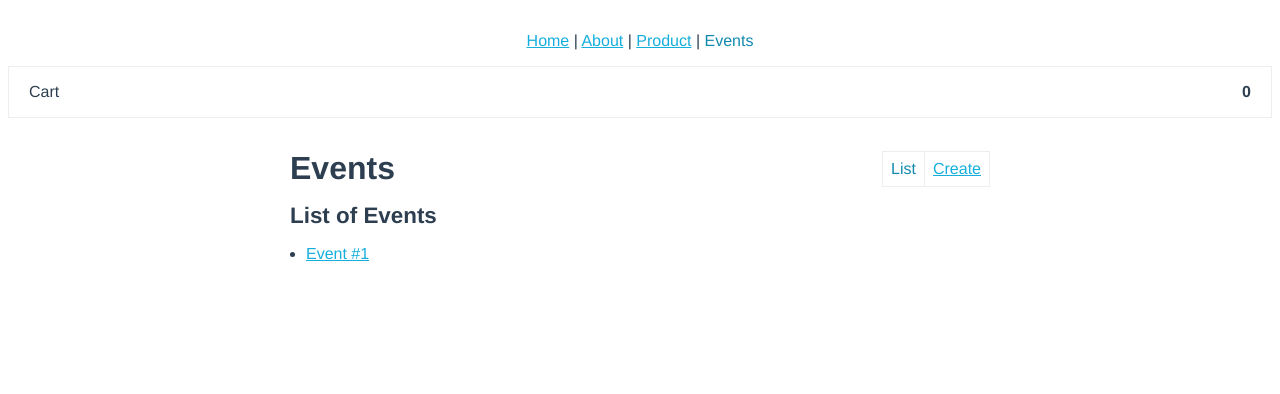
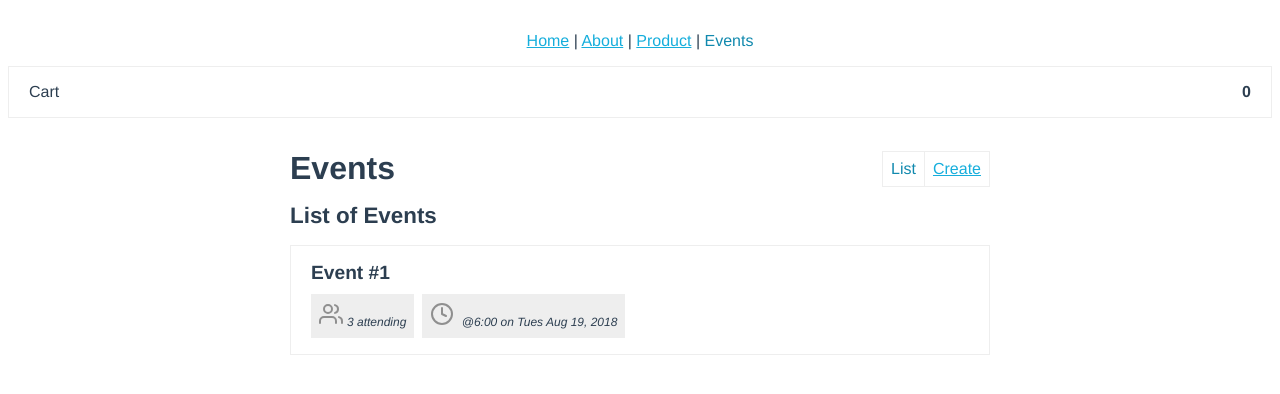
Before and after one commit to Igor-Maf/vue-mastery-socks, a Vue app: page /events/list in a window 1280 px wide. Shown: the top 394 px of the page. Built offline with nearby package versions, Linux system fonts and the light colour scheme.

Commit message:
Icon and EventCard components;

```diff
--- a/src/App.js
+++ b/src/App.js
@@ -12,13 +12,10 @@ export default {
         addToCart() {
             this.cart += 1;
 
-            for (let i = 0; i < 10; i++) {
-                EventBus.$emit('add-notification', {
-                    title: `Title ${i}`,
-                    text: `Test text ${i}`,
-                    type: i % 2 ? 'success' : 'error'
-                })
-            }
+            EventBus.$emit('add-notification', {
+                text: 'Product successfully added to Cart',
+                type: 'success'
+            })
         }
     },
     watch: {
--- a/src/App.vue
+++ b/src/App.vue
@@ -14,7 +14,7 @@
 
     <router-view @add-to-cart="addToCart" />
 
-    <Notifications></Notifications>
+    <Notifications />
   </div>
 </template>
 
--- /dev/null
+++ b/src/components/Icon.vue
@@ -0,0 +1,44 @@
+<template>
+    <div class="icon-wrapper">
+        <svg class="icon" :width="width" :height="height">
+            <use v-bind="{'xlink:href': require(`@/assets/icons-sprite.svg`) + '#' + name}" />
+        </svg>
+    </div>
+</template>
+
+<style lang="scss" scoped>
+    .icon-wrapper {
+        display: inline-flex;
+        align-items: center;
+        color: rgba(0, 0, 0, .4);
+        font: {
+            size: 1em;
+            weight: 600;
+        }
+    }
+
+    .icon {
+        stroke: currentColor;
+        stroke-width: 2;
+        stroke-linecap: round;
+        stroke-linejoin: round;
+        fill: none;
+        margin-right: 4px;
+    }
+</style>
+
+<script>
+    export default {
+        props: {
+            name: String,
+            width: {
+                type: [Number, String],
+                default: 24
+            },
+            height: {
+                type: [Number, String],
+                default: 24
+            }
+        }
+    }
+</script>
--- a/src/router.js
+++ b/src/router.js
@@ -18,7 +18,8 @@ export default new Router({
     },
     {
       path: '/home',
-      component: Home
+      component: Home,
+      // alias: '/index'
     },
     {
       path: '/about',
--- a/src/scss/_helpers.scss
+++ b/src/scss/_helpers.scss
@@ -1,6 +1,11 @@
 .h-list-unstyled {
   list-style-type: none;
   padding-left: 0;
+}
+
+.h-link-unstyled {
+  color: inherit;
+  text-decoration: none;
 }
 
 .h-text-center {
--- a/src/scss/components/_badge.scss
+++ b/src/scss/components/_badge.scss
@@ -1,9 +1,15 @@
 .badge {
   @extend %sm-padding;
+
+  display: inline-block;
+  font-style: italic;
 
   &--success {
     background-color: $green;
     color: #fff;
-    font-style: italic;
+  }
+
+  &--default {
+    background-color: $light-grey;
   }
 }
--- a/src/views/events/views/EventsList.vue
+++ b/src/views/events/views/EventsList.vue
@@ -2,10 +2,22 @@
     <div>
         <h2>List of Events</h2>
 
-        <ul>
-            <li>
-                <router-link :to="{name: 'event', params: {id: '1'}}">Event #1</router-link>
-            </li>
-        </ul>
+        <section>
+            <ul class="h-list-unstyled">
+                <li>
+                    <EventCard />
+                </li>
+            </ul>
+        </section>
     </div>
 </template>
+
+<script>
+    import EventCard from './components/EventCard'
+
+    export default {
+        components: {
+            EventCard
+        }
+    }
+</script>
--- /dev/null
+++ b/src/views/events/views/components/EventCard.vue
@@ -0,0 +1,81 @@
+<template>
+    <router-link :to="{name: 'event', params: { id: `${id}` }}" class="event-link">
+        <article class="event-card">
+            <header>
+                <h3>{{ title }}</h3>
+            </header>
+
+            <footer class="event-card__footer">
+                <span class="badge badge--default badge--complex" v-if="attendees.length">
+                    <Icon name="users" />
+                    <small>{{ attendees.length }} attending</small>
+                </span>
+
+                <span class="badge badge--default badge--complex">
+                    <Icon name="clock" />
+
+                    <time class="h-text-secondary">
+                        @{{ time }} on {{ date }}
+                    </time>
+                </span>
+            </footer>
+        </article>
+    </router-link>
+</template>
+
+<style lang="scss" scoped>
+    @import "../../../../scss/variables", "../../../../scss/helpers", "../../../../scss/extends";
+
+    .event-link {
+        @extend .h-link-unstyled;
+
+        &:hover,
+        &:focus {
+            .event-card {
+                border-color: darken($light-grey, 10);
+            }
+        }
+    }
+
+    .event-card {
+        @extend %lg-padding, %based-border;
+
+        &__footer {
+            .badge:not(:last-child) {
+                margin-right: 8px;
+            }
+        }
+    }
+</style>
+
+<script>
+    import Icon from '@/components/Icon'
+
+    export default {
+        data() {
+            return {
+                id: 1,
+                title: 'Event #1',
+                date: 'Tues Aug 19, 2018',
+                time: '6:00',
+                attendees: [
+                    {
+                        id: 1,
+                        name: 'Ihor Gevorkyan'
+                    },
+                    {
+                        id: 2,
+                        name: 'Dan Abramov'
+                    },
+                    {
+                        id: 3,
+                        name: 'Dr. Smith'
+                    }
+                ]
+            }
+        },
+        components: {
+            Icon
+        }
+    }
+</script>
--- a/src/views/product/Product.vue
+++ b/src/views/product/Product.vue
@@ -78,7 +78,7 @@
                 </template>
 
                 <template slot="make-review">
-                    <product-review @new-review="addReview"></product-review>
+                    <ProductReview @new-review="addReview" />
                 </template>
             </Tabs>
         </section>
--- a/src/views/product/components/ProductReview.vue
+++ b/src/views/product/components/ProductReview.vue
@@ -31,8 +31,9 @@
 </template>
 
 <script>
+    import { EventBus } from '@/event-bus';
+
     export default {
-        name: 'product-review',
         data() {
             return {
                 name: null,
@@ -46,6 +47,11 @@
 
                 if (name && review && rating) {
                     this.$emit('new-review', {name, review, rating});
+
+                    EventBus.$emit('add-notification', {
+                        text: 'Review successfully added',
+                        type: 'success'
+                    })
                 }
             }
         }
```
Also changed, not shown: src/assets/icons-sprite.svg (added).
